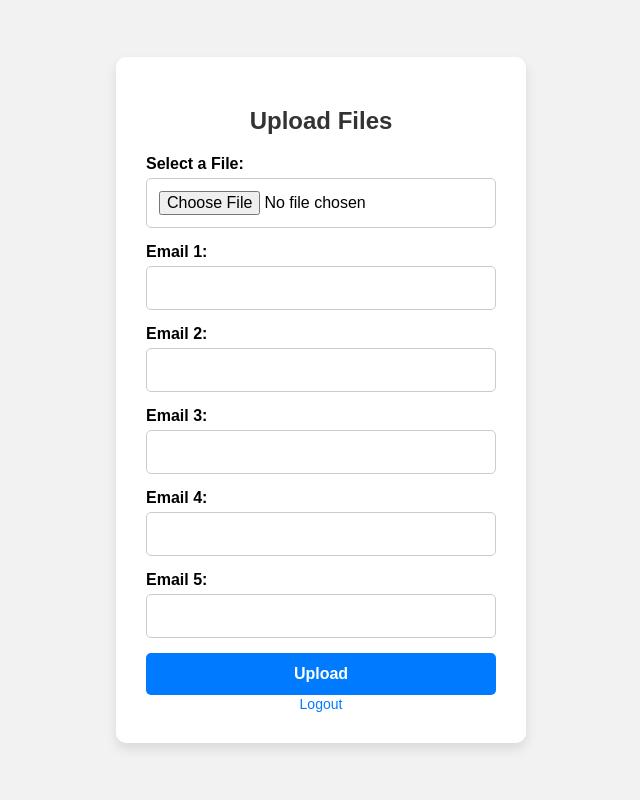
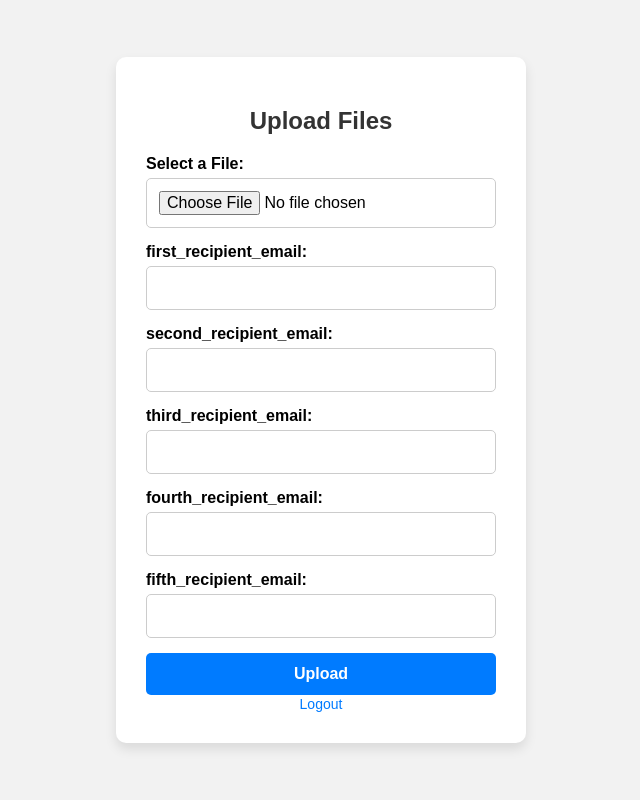
Before and after one commit to prabhapuppala/cloud_computing, a Flask app: page /file-upload in a window 1280 px wide. Shown: the whole page, without its empty margins (319-959 px from the left). Run offline with Flask 3, Linux system fonts and the light colour scheme; the visitor is signed in with stand-in values (Sample User, id 1).

Commit message:
Update email_sender.html

```diff
--- a/prabha_cloud_project/templates/email_sender.html
+++ b/prabha_cloud_project/templates/email_sender.html
@@ -14,23 +14,23 @@
                 <input id="file" name="file" type="file" required style="width: 100%; padding: 12px; box-sizing: border-box; border: 1px solid #ccc; border-radius: 5px; font-size: 16px; outline: none;">
             </div>
             <div style="width: 100%; margin-bottom: 15px; text-align: left;">
-                <label for="email1" style="font-weight: bold; display: block; margin-bottom: 5px;">Email 1:</label>
+                <label for="email1" style="font-weight: bold; display: block; margin-bottom: 5px;">first_recipient_email:</label>
                 <input id="email1" name="email1" type="email" required style="width: 100%; padding: 12px; box-sizing: border-box; border: 1px solid #ccc; border-radius: 5px; font-size: 16px; outline: none;">
             </div>
             <div style="width: 100%; margin-bottom: 15px; text-align: left;">
-                <label for="email2" style="font-weight: bold; display: block; margin-bottom: 5px;">Email 2:</label>
+                <label for="email2" style="font-weight: bold; display: block; margin-bottom: 5px;">second_recipient_email:</label>
                 <input id="email2" name="email2" type="email" style="width: 100%; padding: 12px; box-sizing: border-box; border: 1px solid #ccc; border-radius: 5px; font-size: 16px; outline: none;">
             </div>
             <div style="width: 100%; margin-bottom: 15px; text-align: left;">
-                <label for="email3" style="font-weight: bold; display: block; margin-bottom: 5px;">Email 3:</label>
+                <label for="email3" style="font-weight: bold; display: block; margin-bottom: 5px;">third_recipient_email:</label>
                 <input id="email3" name="email3" type="email" style="width: 100%; padding: 12px; box-sizing: border-box; border: 1px solid #ccc; border-radius: 5px; font-size: 16px; outline: none;">
             </div>
             <div style="width: 100%; margin-bottom: 15px; text-align: left;">
-                <label for="email4" style="font-weight: bold; display: block; margin-bottom: 5px;">Email 4:</label>
+                <label for="email4" style="font-weight: bold; display: block; margin-bottom: 5px;">fourth_recipient_email:</label>
                 <input id="email4" name="email4" type="email" style="width: 100%; padding: 12px; box-sizing: border-box; border: 1px solid #ccc; border-radius: 5px; font-size: 16px; outline: none;">
             </div>
             <div style="width: 100%; margin-bottom: 15px; text-align: left;">
-                <label for="email5" style="font-weight: bold; display: block; margin-bottom: 5px;">Email 5:</label>
+                <label for="email5" style="font-weight: bold; display: block; margin-bottom: 5px;">fifth_recipient_email:</label>
                 <input id="email5" name="email5" type="email" style="width: 100%; padding: 12px; box-sizing: border-box; border: 1px solid #ccc; border-radius: 5px; font-size: 16px; outline: none;">
             </div>
             <button type="submit" style="width: 100%; padding: 12px; border: none; background: #007bff; color: #fff; font-size: 16px; font-weight: bold; cursor: pointer; border-radius: 5px; transition: background 0.3s ease;">Upload</button>
```
